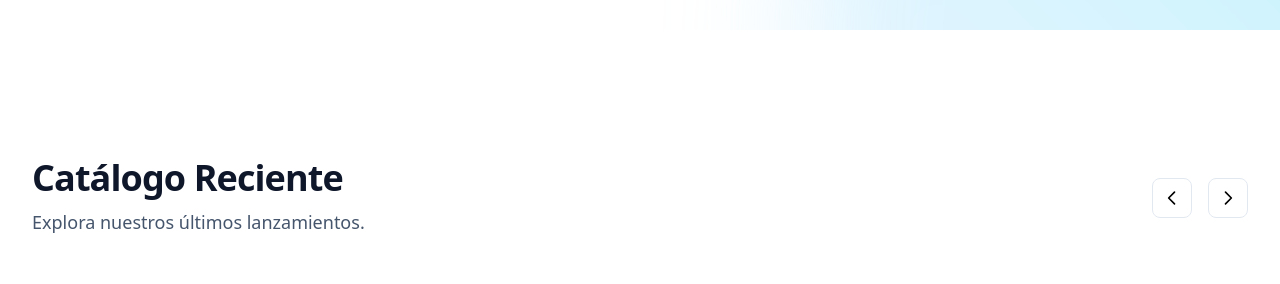
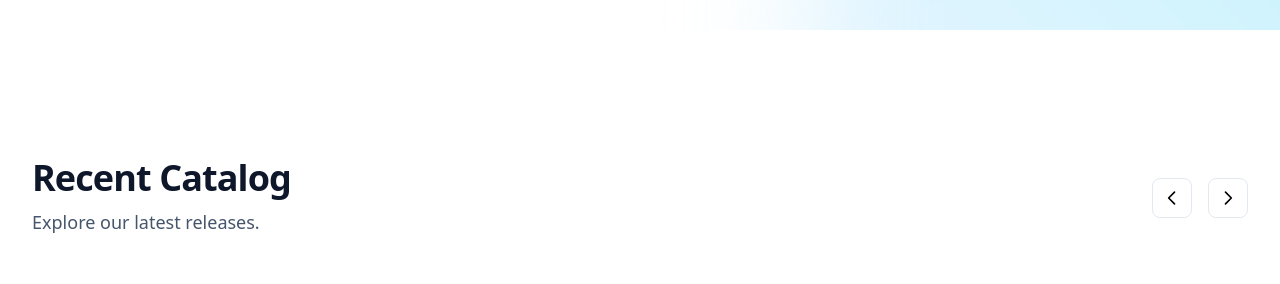
Before and after one commit to Ivandv19/landing-page-1906, a React (Vite) app: page / in a window 1280 px wide. Shown: the part 791-1075 px from the top of the page. Built offline with nearby package versions, Linux system fonts and the light colour scheme; grey boxes are pictures that could not be loaded.

Commit message:
fix: add useLanguage hook usage in Beats component

```diff
--- a/src/components/Beats/Beats.tsx
+++ b/src/components/Beats/Beats.tsx
@@ -136,6 +136,7 @@ const beats: Beat[] = [
 ];
 
 const BeatsSection: FC = () => {
+	const { t } = useLanguage();
 	// 3. Tipamos los Refs: HTMLDivElement para el scroll y HTMLAudioElement para el audio
 	const scrollRef = useRef<HTMLDivElement>(null);
 	const audioRef = useRef<HTMLAudioElement>(null);
@@ -199,10 +200,10 @@ const BeatsSection: FC = () => {
 					<div className="flex items-center justify-between mb-12">
 						<div>
 							<h2 className="text-3xl font-bold tracking-tight text-slate-900 sm:text-4xl dark:text-white">
-								Catálogo Reciente
+								{t.beats.title}
 							</h2>
 							<p className="mt-2 text-lg leading-8 text-slate-600 dark:text-slate-400">
-								Explora nuestros últimos lanzamientos.
+								{t.beats.subtitle}
 							</p>
 						</div>
 						<div className="flex gap-4">
```
